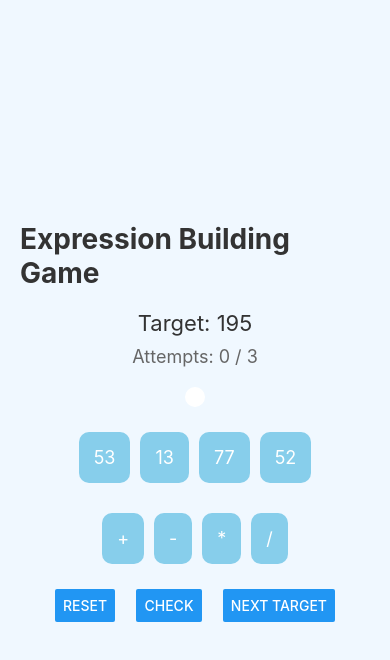
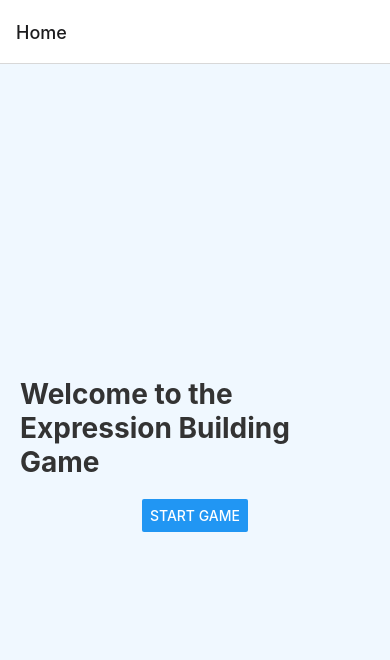
Before and after one commit to TH274/ExpressionBuilding, a React Native app: screen / in a window 390 px wide. Shown: the top 660 px of the page. Built offline with nearby package versions, Linux system fonts and the light colour scheme.

Commit message:
Add files via upload

```diff
--- a/App.js
+++ b/App.js
@@ -1,13 +1,33 @@
 import React, { useState, useEffect } from 'react';
 import { StyleSheet, Text, View, Button, Alert, TouchableOpacity } from 'react-native';
+import { NavigationContainer } from '@react-navigation/native';
+import { createStackNavigator } from '@react-navigation/stack';
 
-export default function App() {
+const Stack = createStackNavigator();
+
+function HomePage({ navigation }) {
+  return (
+    <View style={styles.container}>
+      <Text style={styles.title}>Welcome to the Expression Building Game</Text>
+      <Button
+        title="Start Game"
+        onPress={() => navigation.navigate('Game')}
+      />
+    </View>
+  );
+}
+
+function Game({ navigation }) {
   const [numbers, setNumbers] = useState(generateRandomNumbers());
   const [expression, setExpression] = useState('');
   const [usedNumbers, setUsedNumbers] = useState(new Set());
   const [targets, setTargets] = useState([]);
   const [currentTargetIndex, setCurrentTargetIndex] = useState(0);
   const [attempts, setAttempts] = useState(0);
+  const [lastInput, setLastInput] = useState(null); // Track the last input
+  const [showNextTargetButton, setShowNextTargetButton] = useState(false);
+  const [hint, setHint] = useState('');
+  const [gameLost, setGameLost] = useState(false); // New state for tracking game loss
 
   useEffect(() => {
     setTargets(generateTargets(numbers));
@@ -28,7 +48,6 @@ export default function App() {
       const number = shuffledNumbers[i];
 
       if (operator === '/') {
-        // Ensure the division results in an integer
         expression += ` / ${number}`;
       } else {
         expression += ` ${operator} ${number}`;
@@ -43,7 +62,6 @@ export default function App() {
       const expression = generateRandomExpression(numbers);
       let result = eval(expression);
 
-      // Ensure the result is an integer
       if (Number.isInteger(result)) {
         expressions.push({ expression, result });
       }
@@ -52,36 +70,58 @@ export default function App() {
   }
 
   const handleNumberPress = (number, index) => {
-    if (!usedNumbers.has(index)) {
+    if (lastInput === 'number' || usedNumbers.has(index)) {
+      return; // Prevent entering two numbers consecutively
+    }
+
     setExpression(expression + number);
     setUsedNumbers(new Set(usedNumbers).add(index));
-    }
+    setLastInput('number');
   };
 
   const handleOperatorPress = (operator) => {
+    if (lastInput === 'operator' || expression === '') {
+      return; // Prevent entering two operators consecutively or starting with an operator
+    }
+
     setExpression(expression + operator);
+    setLastInput('operator');
   };
 
   const handleReset = () => {
     setExpression('');
     setUsedNumbers(new Set());
-    setAttempts(0);  // Reset attempts when resetting the expression
+    setLastInput(null);
+    setHint('');
+    setGameLost(false); // Reset game loss state
   };
 
 const handleCheck = () => {
-    if (attempts >= 3) {
-      Alert.alert("No more attempts", "You have reached the maximum number of attempts.");
-      return;
-    }
-
   try {
     const result = eval(expression);
     if (result === targets[currentTargetIndex].result) {
-        Alert.alert("You Won!", `Your expression equals the target: ${targets[currentTargetIndex].result}`);
+      Alert.alert(
+        "You Won!",
+        `Your expression equals the target: ${targets[currentTargetIndex].result}`,
+        [
+          {
+            text: "Next Target",
+            onPress: handleNextTarget
+          }
+        ]
+      );
+      setShowNextTargetButton(true);
     } else {
+      if (attempts < 2) {
         Alert.alert("Try Again", `Your expression equals ${result}, not the target: ${targets[currentTargetIndex].result}`);
+      } else if (attempts === 2) {
+        setGameLost(true);
+        Alert.alert("Game Over", `You lose! The correct expression was ${targets[currentTargetIndex]?.expression}`, [
+          { text: "OK", onPress: () => navigation.navigate('Home') }
+        ]);
       }
-      setAttempts(attempts + 1);
+      setAttempts(prev => prev + 1);
+    }
   } catch (error) {
     Alert.alert("Invalid Expression", "Your expression could not be evaluated.");
   }
@@ -90,8 +130,16 @@ export default function App() {
   const handleNextTarget = () => {
     const newNumbers = generateRandomNumbers();
     setNumbers(newNumbers);
-    setCurrentTargetIndex((currentTargetIndex + 1) % 5);  // Reset index to stay within bounds
-    handleReset();  // Reset the expression, used numbers, and attempts when changing the target
+    setCurrentTargetIndex((currentTargetIndex + 1) % 5);
+    handleReset();
+    setAttempts(0);
+    setShowNextTargetButton(false);
+  };
+
+  const handleHint = () => {
+    const targetExpression = targets[currentTargetIndex]?.expression;
+    const partialHint = targetExpression ? targetExpression.split(' ').slice(0, 3).join(' ') : '';
+    setHint(partialHint);
   };
 
   return (
@@ -99,6 +147,7 @@ export default function App() {
       <Text style={styles.title}>Expression Building Game</Text>
       <Text style={styles.target}>Target: {targets[currentTargetIndex]?.result}</Text>
       <Text style={styles.attempts}>Attempts: {attempts} / 3</Text>
+      <Text style={styles.hint}>Hint: {hint}</Text>
       <View style={styles.expressionContainer}>
         <Text style={styles.expression}>{expression}</Text>
       </View>
@@ -128,9 +177,20 @@ export default function App() {
       <View style={styles.actionButtonsContainer}>
         <Button title="Reset" onPress={handleReset} />
         <Button title="Check" onPress={handleCheck} />
-        <Button title="Next Target" onPress={handleNextTarget} />
+        <Button title="Hint" onPress={handleHint} />
       </View>
     </View>
+  );
+}
+
+export default function App() {
+  return (
+    <NavigationContainer>
+      <Stack.Navigator initialRouteName="Home">
+        <Stack.Screen name="Home" component={HomePage} />
+        <Stack.Screen name="Game" component={Game} />
+      </Stack.Navigator>
+    </NavigationContainer>
   );
 }
 
@@ -157,6 +217,11 @@ const styles = StyleSheet.create({
     fontSize: 18,
     marginBottom: 20,
     color: '#666',
+  },
+  hint: {
+    fontSize: 18,
+    marginBottom: 20,
+    color: '#999',
   },
   expressionContainer: {
     flexDirection: 'row',
```
Lines whose indentation alone changed are shown as unchanged.
